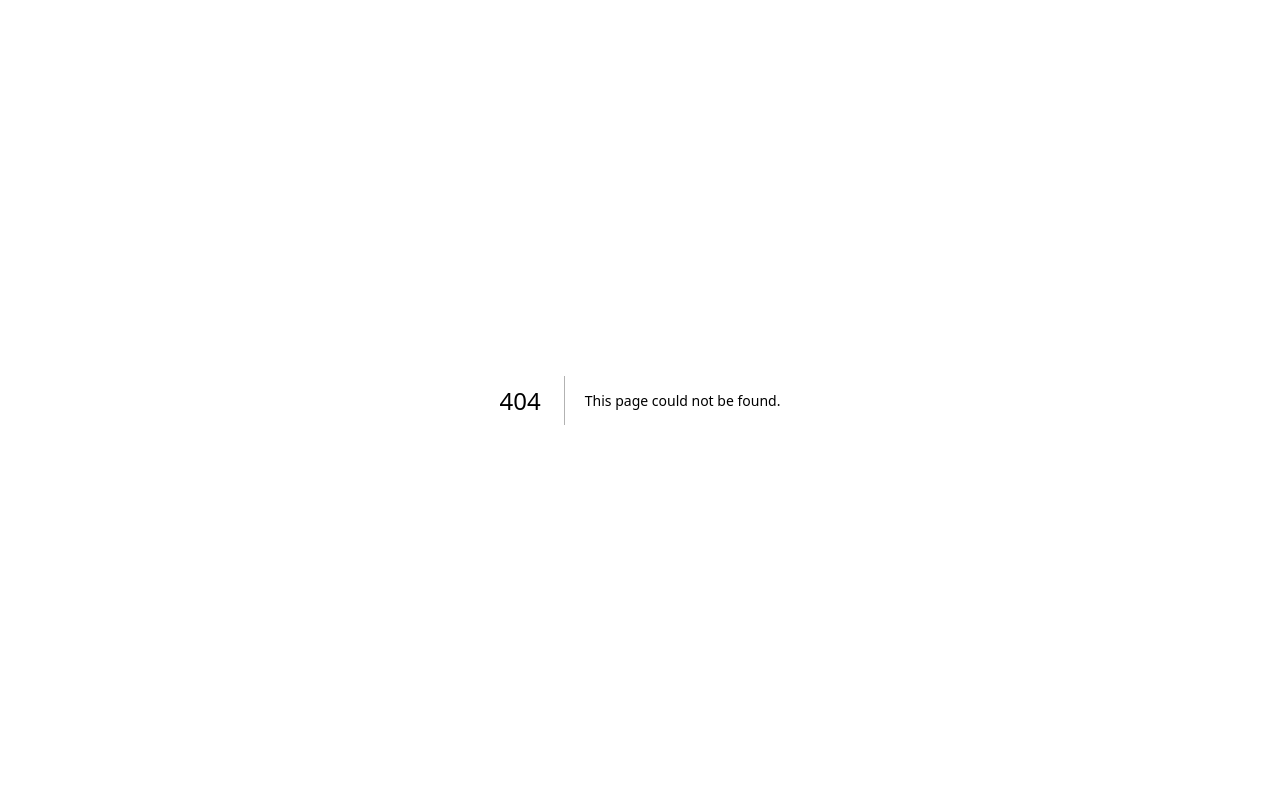
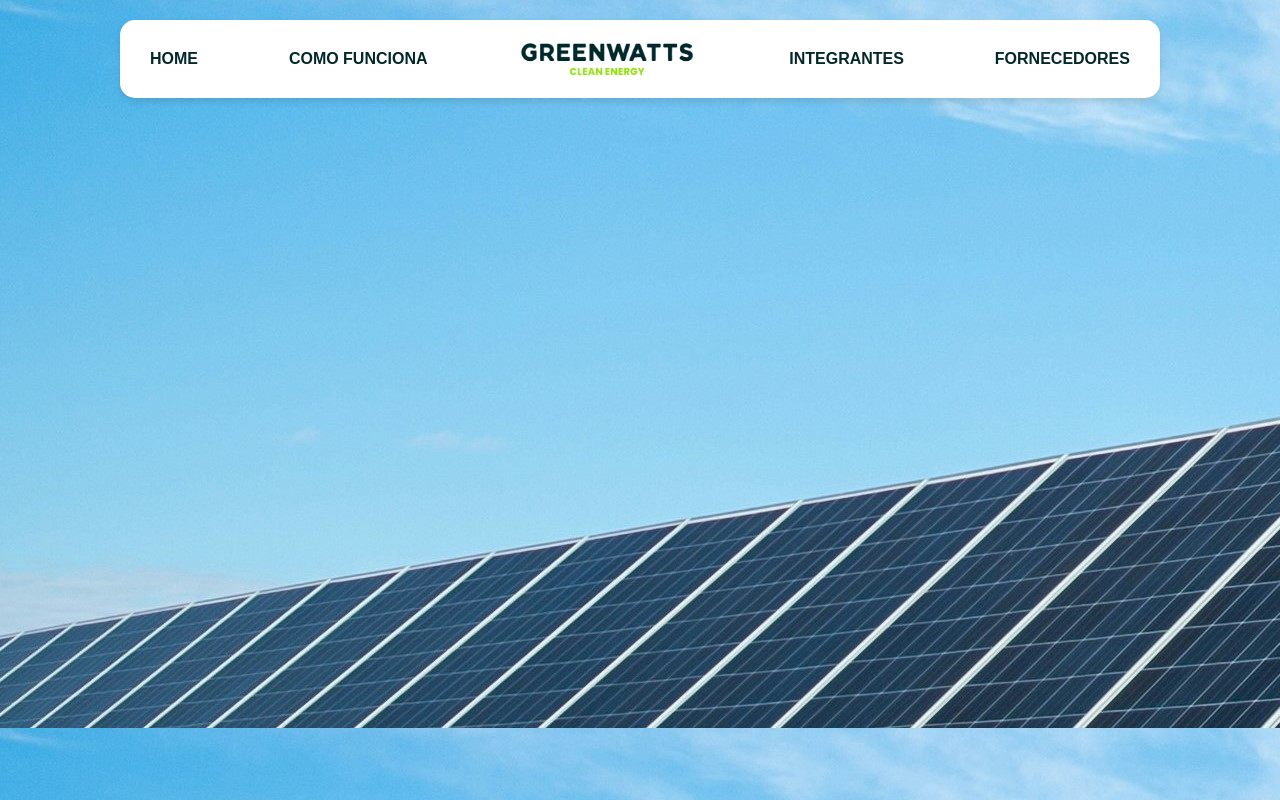
Before and after one commit to LuannZeiro/gsfront, a Next.js app: page /Integrantes in a window 1280 px wide. Before the commit this address had no page. Built offline with nearby package versions, Linux system fonts and the light colour scheme.

Commit message:
criação pagina integrantes

```diff
--- /dev/null
+++ b/src/app/Integrantes/page.tsx
@@ -0,0 +1,7 @@
+import Menu from '../components/Menu/menu';
+
+export default function Integrantes() {
+    return (
+        <Menu />
+    )
+}
--- a/src/app/components/Menu/menu.tsx
+++ b/src/app/components/Menu/menu.tsx
@@ -19,7 +19,7 @@ export default function Menu() {
             <img src="LOGONOME.png" alt="logo" width="200px" />
 
             <label className="integrantes">
-                <Link href="/integrantes">
+                <Link href="Integrantes">
                     INTEGRANTES
                 </Link>
             </label>
```
